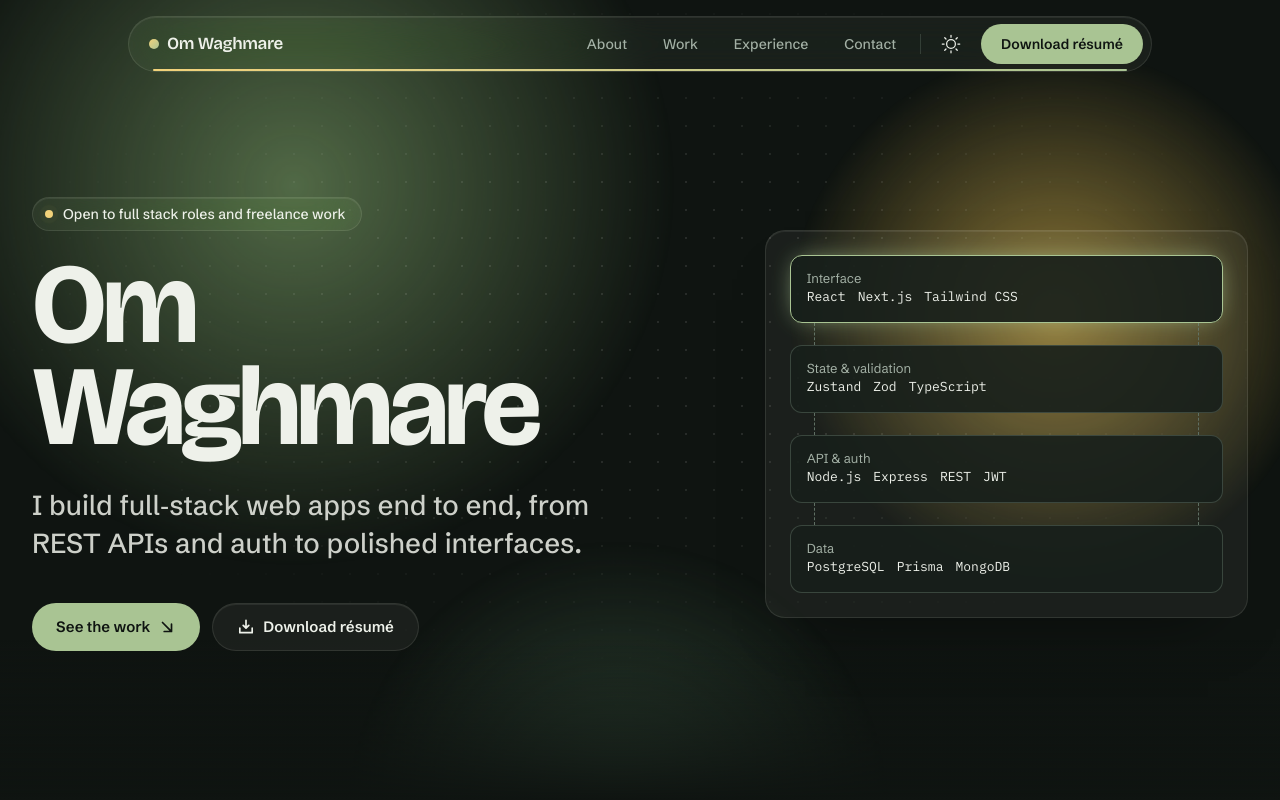
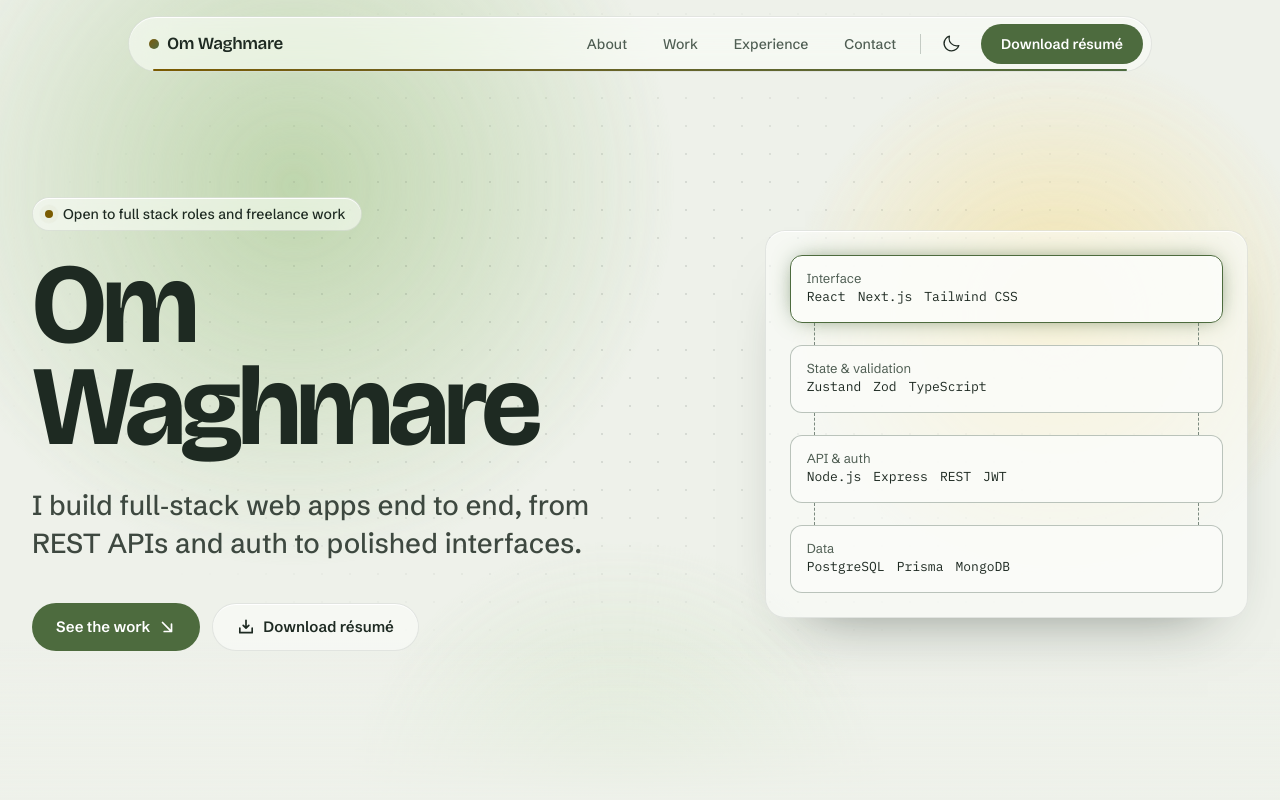
Before and after one commit to Omraje101/portfolio-site, a Next.js app: page / in a window 1280 px wide. Shown: the top 800 px of the page. Built offline with nearby package versions, Linux system fonts and the light colour scheme.

Commit message:
Make light the default theme
Dark stays available through the toggle, which remembers the choice.

```diff
--- a/src/app/globals.css
+++ b/src/app/globals.css
@@ -1,6 +1,6 @@
 @import "tailwindcss";
 
-/* Theme is class-based (next-themes sets .dark on <html>). Dark is the default. */
+/* Theme is class-based (next-themes sets .dark on <html>). Light is the default. */
 @custom-variant dark (&:where(.dark, .dark *));
 
 /*
--- a/src/components/theme/ThemeProvider.tsx
+++ b/src/components/theme/ThemeProvider.tsx
@@ -4,8 +4,8 @@ import { ThemeProvider as NextThemes } from "next-themes";
 
 export function ThemeProvider({ children }: { children: React.ReactNode }) {
   return (
-    // Dark is the designed default; the toggle switches to light and remembers it.
-    <NextThemes attribute="class" defaultTheme="dark" enableSystem={false} disableTransitionOnChange>
+    // Light is the default; the toggle switches to dark and remembers the choice.
+    <NextThemes attribute="class" defaultTheme="light" enableSystem={false} disableTransitionOnChange>
       {children}
     </NextThemes>
   );
```
Also changed, not shown: 1 other file (tests, documents, lock files or other folders).
